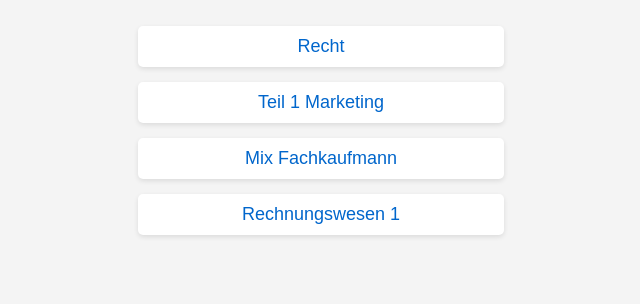
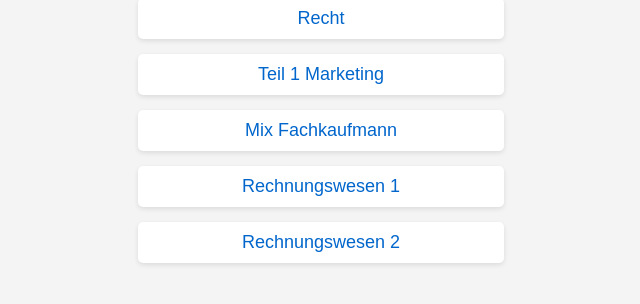
Before and after one commit to vorbereitung/vorbereitung.github.io, a plain HTML site: page index.html in a window 1280 px wide. Shown: the part 396-700 px from the top of the page, without its empty margins (319-959 px from the left). Drawn offline with Linux system fonts and the light colour scheme.

Commit message:
Update index.html

```diff
--- a/index.html
+++ b/index.html
@@ -55,6 +55,7 @@
         <a href="Teil 1 Marketing..html" class="link">Teil 1 Marketing</a>
         <a href="Single Choice Mix Fachkaufmann..html" class="link">Mix Fachkaufmann</a>
         <a href="Rechnungswesen1..html" class="link">Rechnungswesen 1</a>
+        <a href="Rechnungswesen2..html" class="link">Rechnungswesen 2</a>
     </div>
 </body>
 
```
